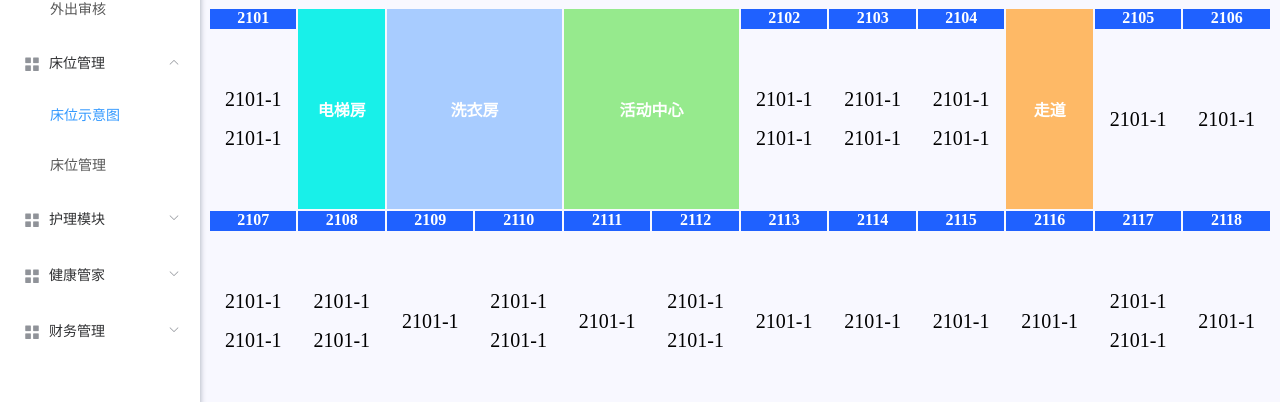
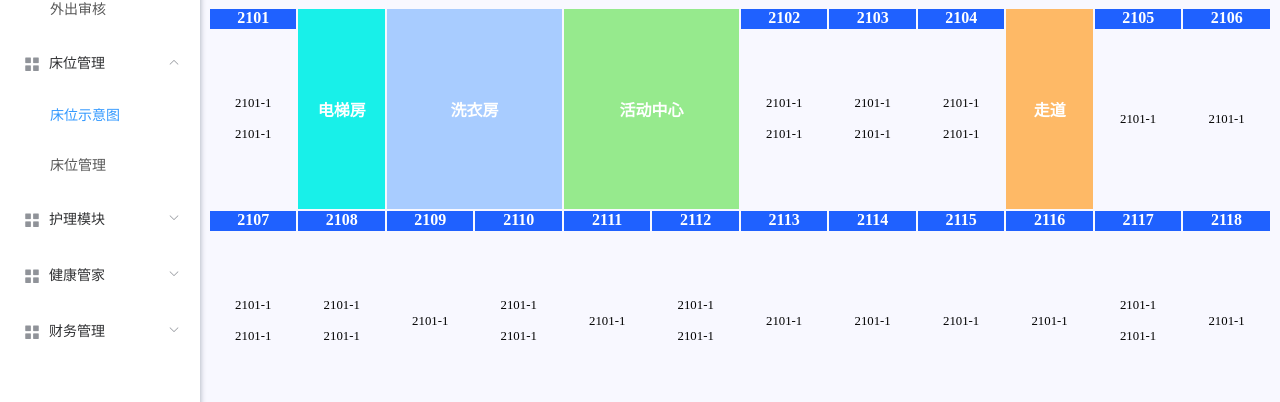
Before and after one commit to ZhuYC356/city-a-elderly-care-center, a Vue app in the folder nursing_center_vue/: page /bunk in a window 1280 px wide. Shown: the part 281-683 px from the top of the page. Built offline with nearby package versions, Linux system fonts and the light colour scheme; a small style sheet from the web is missing.

Commit message:
把部分字体改为自适应大小

```diff
--- a/nursing_center_vue/src/views/manager/cent/Bunk.vue
+++ b/nursing_center_vue/src/views/manager/cent/Bunk.vue
@@ -79,10 +79,10 @@
             <!--展示床位状态的模块-->
             <div class="bed-icon-box">
               <i class="iconfont icon-bed" style="font-size: 30px;color: #df007e"></i>
-              <div style="font-size: 20px;">2101-1</div>
+              <div class="fontsize">2101-1</div>
               <br>
               <i class="iconfont icon-bed" style="font-size: 30px;color: #df007e"></i>
-              <div style="font-size: 20px;">2101-1</div>
+              <div class="fontsize">2101-1</div>
             </div>
             <!--展示床位状态的模块-->
           </el-col>
@@ -100,10 +100,10 @@
             <!--展示床位状态的模块-->
             <div class="bed-icon-box">
               <i class="iconfont icon-bed" style="font-size: 30px;color: #df007e"></i>
-              <div style="font-size: 20px;">2101-1</div>
+              <div class="fontsize">2101-1</div>
               <br>
               <i class="iconfont icon-bed" style="font-size: 30px;color: #df007e"></i>
-              <div style="font-size: 20px;">2101-1</div>
+              <div class="fontsize">2101-1</div>
             </div>
             <!--展示床位状态的模块-->
           </el-col>
@@ -112,10 +112,10 @@
             <!--展示床位状态的模块-->
             <div class="bed-icon-box">
               <i class="iconfont icon-bed" style="font-size: 30px;color: #df007e"></i>
-              <div style="font-size: 20px;">2101-1</div>
+              <div class="fontsize">2101-1</div>
               <br>
               <i class="iconfont icon-bed" style="font-size: 30px;color: #df007e"></i>
-              <div style="font-size: 20px;">2101-1</div>
+              <div class="fontsize">2101-1</div>
             </div>
             <!--展示床位状态的模块-->
           </el-col>
@@ -124,10 +124,10 @@
             <!--展示床位状态的模块-->
             <div class="bed-icon-box">
               <i class="iconfont icon-bed" style="font-size: 30px;color: #df007e"></i>
-              <div style="font-size: 20px;">2101-1</div>
+              <div class="fontsize">2101-1</div>
               <br>
               <i class="iconfont icon-bed" style="font-size: 30px;color: #df007e"></i>
-              <div style="font-size: 20px;">2101-1</div>
+              <div class="fontsize">2101-1</div>
             </div>
             <!--展示床位状态的模块-->
           </el-col>
@@ -139,7 +139,7 @@
             <!--展示床位状态的模块-->
             <div class="bed-icon-box">
               <i class="iconfont icon-bed" style="font-size: 30px;color: #df007e"></i>
-              <div style="font-size: 20px;">2101-1</div>
+              <div class="fontsize">2101-1</div>
             </div>
             <!--展示床位状态的模块-->
           </el-col>
@@ -148,7 +148,7 @@
             <!--展示床位状态的模块-->
             <div class="bed-icon-box">
               <i class="iconfont icon-bed" style="font-size: 30px;color: #df007e"></i>
-              <div style="font-size: 20px;">2101-1</div>
+              <div class="fontsize">2101-1</div>
             </div>
             <!--展示床位状态的模块-->
           </el-col>
@@ -163,10 +163,10 @@
             <!--展示床位状态的模块-->
             <div class="bed-icon-box">
               <i class="iconfont icon-bed" style="font-size: 30px;color: #df007e"></i>
-              <div style="font-size: 20px;">2101-1</div>
+              <div class="fontsize">2101-1</div>
               <br>
               <i class="iconfont icon-bed" style="font-size: 30px;color: #df007e"></i>
-              <div style="font-size: 20px;">2101-1</div>
+              <div class="fontsize">2101-1</div>
             </div>
             <!--展示床位状态的模块-->
           </el-col>
@@ -175,10 +175,10 @@
             <!--展示床位状态的模块-->
             <div class="bed-icon-box">
               <i class="iconfont icon-bed" style="font-size: 30px;color: #df007e"></i>
-              <div style="font-size: 20px;">2101-1</div>
+              <div class="fontsize">2101-1</div>
               <br>
               <i class="iconfont icon-bed" style="font-size: 30px;color: #df007e"></i>
-              <div style="font-size: 20px;">2101-1</div>
+              <div class="fontsize">2101-1</div>
             </div>
             <!--展示床位状态的模块-->
           </el-col>
@@ -187,7 +187,7 @@
             <!--展示床位状态的模块-->
             <div class="bed-icon-box">
               <i class="iconfont icon-bed" style="font-size: 30px;color: #df007e"></i>
-              <div style="font-size: 20px;">2101-1</div>
+              <div class="fontsize">2101-1</div>
             </div>
             <!--展示床位状态的模块-->
           </el-col>
@@ -196,10 +196,10 @@
             <!--展示床位状态的模块-->
             <div class="bed-icon-box">
               <i class="iconfont icon-bed" style="font-size: 30px;color: #df007e"></i>
-              <div style="font-size: 20px;">2101-1</div>
+              <div class="fontsize">2101-1</div>
               <br>
               <i class="iconfont icon-bed" style="font-size: 30px;color: #df007e"></i>
-              <div style="font-size: 20px;">2101-1</div>
+              <div class="fontsize">2101-1</div>
             </div>
             <!--展示床位状态的模块-->
           </el-col>
@@ -208,7 +208,7 @@
             <!--展示床位状态的模块-->
             <div class="bed-icon-box">
               <i class="iconfont icon-bed" style="font-size: 30px;color: #df007e"></i>
-              <div style="font-size: 20px;">2101-1</div>
+              <div class="fontsize">2101-1</div>
             </div>
             <!--展示床位状态的模块-->
           </el-col>
@@ -217,10 +217,10 @@
             <!--展示床位状态的模块-->
             <div class="bed-icon-box">
               <i class="iconfont icon-bed" style="font-size: 30px;color: #df007e"></i>
-              <div style="font-size: 20px;">2101-1</div>
+              <div class="fontsize">2101-1</div>
               <br>
               <i class="iconfont icon-bed" style="font-size: 30px;color: #df007e"></i>
-              <div style="font-size: 20px;">2101-1</div>
+              <div class="fontsize">2101-1</div>
             </div>
             <!--展示床位状态的模块-->
           </el-col>
@@ -229,7 +229,7 @@
             <!--展示床位状态的模块-->
             <div class="bed-icon-box">
               <i class="iconfont icon-bed" style="font-size: 30px;color: #df007e"></i>
-              <div style="font-size: 20px;">2101-1</div>
+              <div class="fontsize">2101-1</div>
             </div>
             <!--展示床位状态的模块-->
           </el-col>
@@ -238,7 +238,7 @@
             <!--展示床位状态的模块-->
             <div class="bed-icon-box">
               <i class="iconfont icon-bed" style="font-size: 30px;color: #df007e"></i>
-              <div style="font-size: 20px;">2101-1</div>
+              <div class="fontsize">2101-1</div>
             </div>
             <!--展示床位状态的模块-->
           </el-col>
@@ -247,7 +247,7 @@
             <!--展示床位状态的模块-->
             <div class="bed-icon-box">
               <i class="iconfont icon-bed" style="font-size: 30px;color: #df007e"></i>
-              <div style="font-size: 20px;">2101-1</div>
+              <div class="fontsize">2101-1</div>
             </div>
             <!--展示床位状态的模块-->
           </el-col>
@@ -256,7 +256,7 @@
             <!--展示床位状态的模块-->
             <div class="bed-icon-box">
               <i class="iconfont icon-bed" style="font-size: 30px;color: #df007e"></i>
-              <div style="font-size: 20px;">2101-1</div>
+              <div class="fontsize">2101-1</div>
             </div>
             <!--展示床位状态的模块-->
           </el-col>
@@ -265,10 +265,10 @@
             <!--展示床位状态的模块-->
             <div class="bed-icon-box">
               <i class="iconfont icon-bed" style="font-size: 30px;color: #df007e"></i>
-              <div style="font-size: 20px;">2101-1</div>
+              <div class="fontsize">2101-1</div>
               <br>
               <i class="iconfont icon-bed" style="font-size: 30px;color: #df007e"></i>
-              <div style="font-size: 20px;">2101-1</div>
+              <div class="fontsize">2101-1</div>
             </div>
             <!--展示床位状态的模块-->
           </el-col>
@@ -277,7 +277,7 @@
             <!--展示床位状态的模块-->
             <div class="bed-icon-box">
               <i class="iconfont icon-bed" style="font-size: 30px;color: #df007e"></i>
-              <div style="font-size: 20px;">2101-1</div>
+              <div class="fontsize">2101-1</div>
             </div>
             <!--展示床位状态的模块-->
           </el-col>
@@ -360,6 +360,8 @@ const change = () => {
 
 }
 
-
+.fontsize {
+  font-size: clamp(12px, 20px, 1vw);
+}
 
 </style>
```
